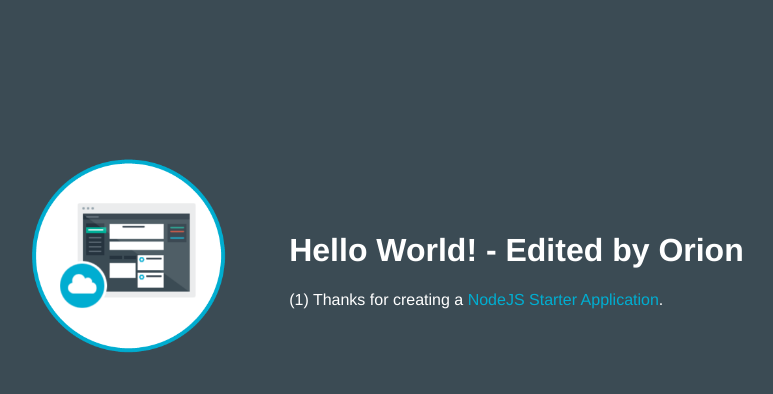
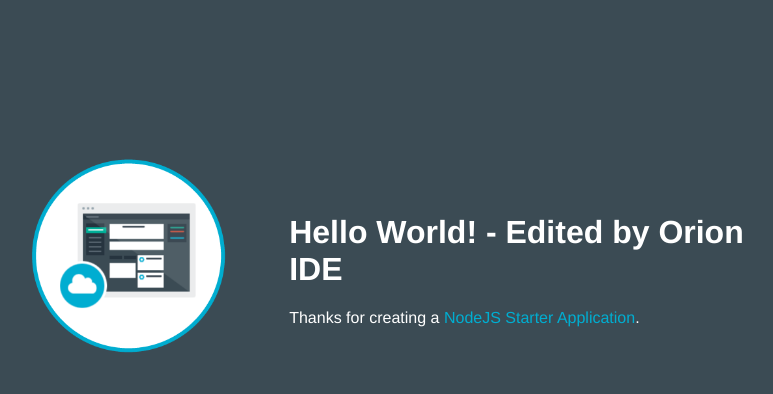
Before and after one commit to KyungmoIBM/nodejs-sample-kmo-1480647456730, a website: page public/index.html in a window 1280 px wide. Shown: the whole page, without its empty margins (253-1026 px from the left). Drawn offline with Linux system fonts and the light colour scheme.

Commit message:
Edited by Orion IDLE

```diff
--- a/public/index.html
+++ b/public/index.html
@@ -16,8 +16,8 @@
           <img class = "newappIcon" src="images/newapp-icon.png">
         </td>
         <td>
-          <h1 id="message">Hello World! - Edited by Orion</h1>
-          <p class='description'></p> (1) Thanks for creating a <span class = "blue">NodeJS Starter Application</span>.
+          <h1 id="message">Hello World! - Edited by Orion IDE</h1>
+          <p class='description'></p> Thanks for creating a <span class = "blue">NodeJS Starter Application</span>.
         </td>
       </tr>
     </table>
```
